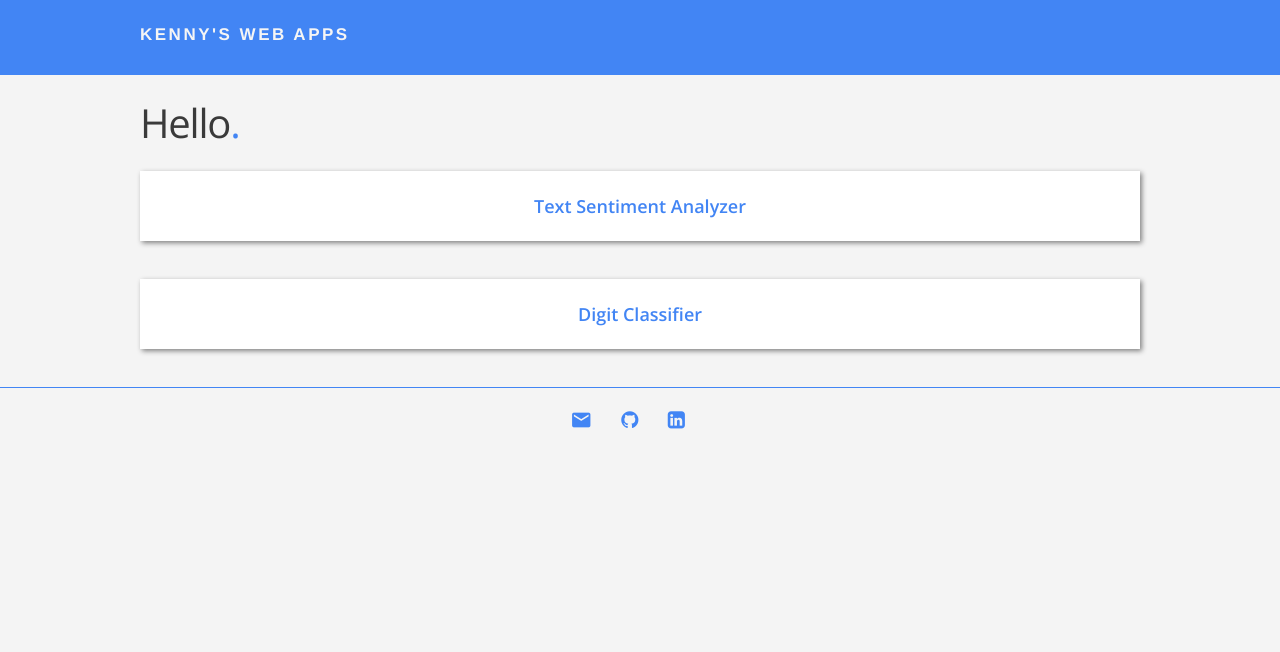
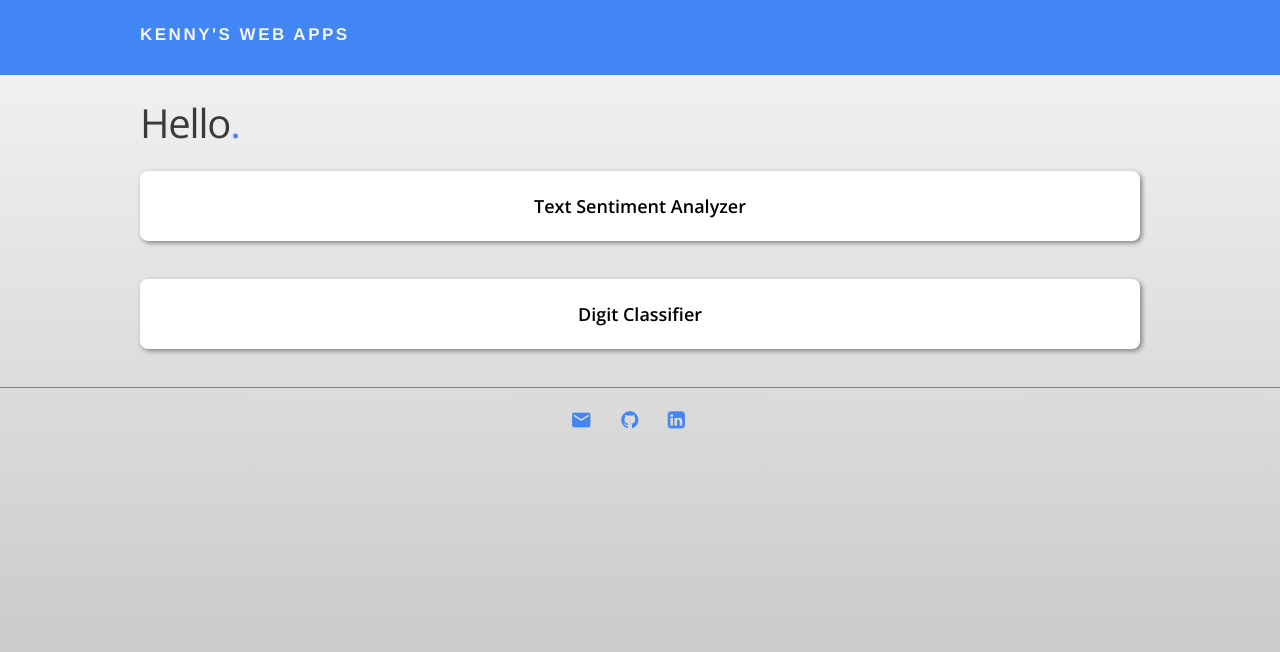
Before and after one commit to clfkenny/flask-practice, a Flask app: page / in a window 1280 px wide. Shown: the top 652 px of the page. Run offline with Flask 2, Linux system fonts and the light colour scheme; parts of the project's set-up code (start-up, migrations or seed data) failed here and were passed over.

Commit message:
editing css

```diff
--- a/static/css/apps_index.css
+++ b/static/css/apps_index.css
@@ -14,14 +14,20 @@ form div{
   text-align:center;
   transition: all 0.3s ease-in-out;
   overflow:hidden;
+  border-radius:8px;
 }
 
 form div:hover{
-  height: 95px;
+  height: 105px;
   box-shadow:2px 2px 5px var(--main-accent-color);
 }
 
 form div b{
+  color:black;
+  transition: all 0.3s ease-in-out;
+}
+
+form div:hover b{
   color: var(--main-accent-color);
 }
 
--- a/static/css/main.css
+++ b/static/css/main.css
@@ -1,6 +1,7 @@
 /* colors */
 :root {
     --main-bg-color: whitesmoke;
+    --main-bg-color2: #c1c1c1;
     --main-nav-txt-color: black;
     --main-txt-color: black;
     --main-accent-color: #4285f4;
@@ -107,6 +108,16 @@ input[name="again_btn"],
   text-transform: uppercase;
 }
 
+/*background color gradient*/
+body:nth-child(2) {
+    min-height: 100%;
+    -webkit-background-size: cover;
+    -moz-background-size: cover;
+    -o-background-size: cover;
+    background-size: cover;
+    background: linear-gradient(var(--main-bg-color), var(--main-bg-color2)) fixed;
+    background-repeat:no-repeat;
+}
 
 /*
  * Header
```
Also changed, not shown: output.png.
